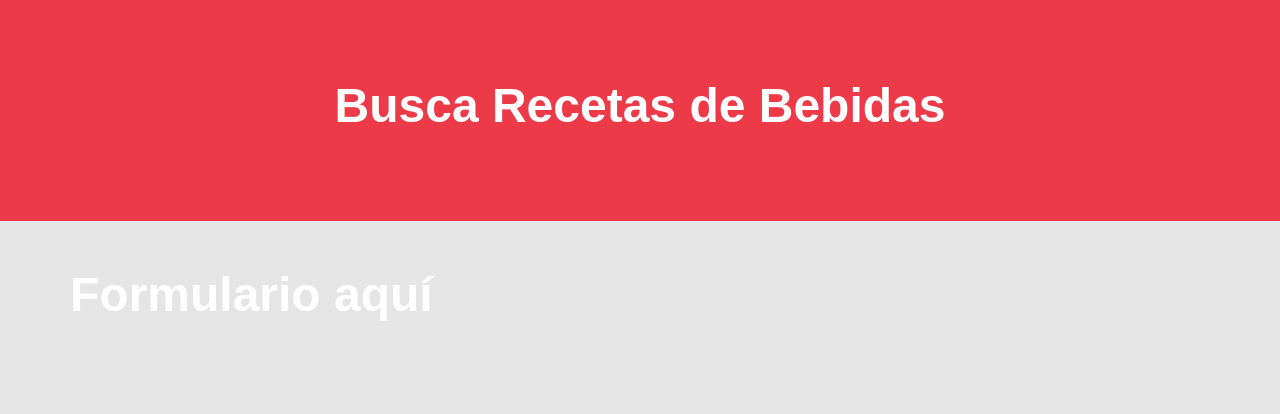
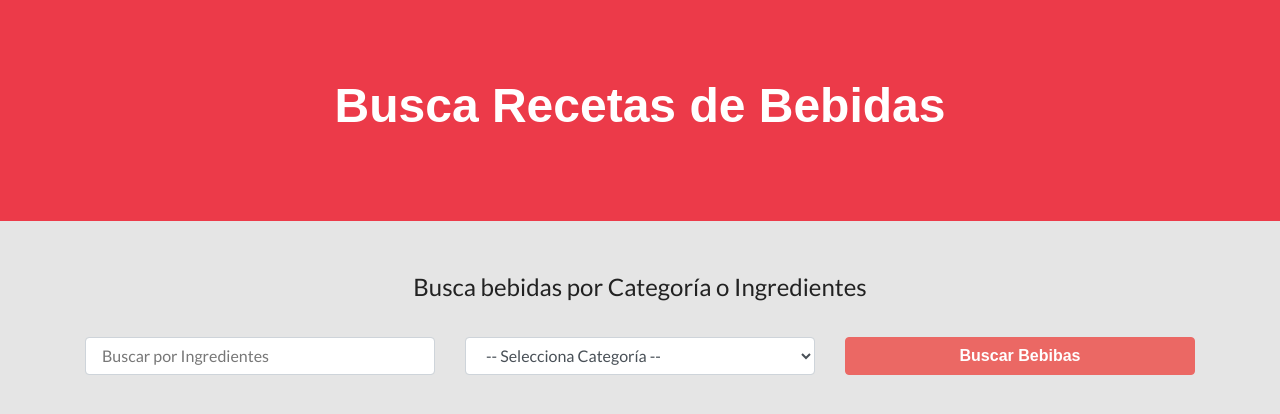
Before and after one commit to militroncho7/cocteles, a React (Create React App) app: page / in a window 1280 px wide. Shown: the top 414 px of the page. Built offline with nearby package versions, Linux system fonts and the light colour scheme; a web font is replaced by a local one.

Commit message:
create form

```diff
--- a/src/components/Formulario.js
+++ b/src/components/Formulario.js
@@ -2,7 +2,40 @@
 
 const Formulario = () => {
     return (
-        <h1>Formulario aquí</h1>
+        <form
+            className="col-12"
+        >
+            <fieldset className="text-center">
+                <legend>Busca bebidas por Categoría o Ingredientes</legend>
+            </fieldset>
+
+            <div className="row mt-4">
+                <div className="col-md-4">
+                    <input
+                        name="nombre"
+                        className="form-control"
+                        type="text"
+                        placeholder="Buscar por Ingredientes"
+                    />
+                </div>
+                <div className="col-md-4">
+                    <select
+                        className="form-control"
+                        name="categoria"
+                    >
+                        <option value="">-- Selecciona Categoría --</option>
+                    </select>
+                </div>
+
+                <div className="col-md-4">
+                    <input
+                        type="submit"
+                        className="btn btn-block btn-primary"
+                        value="Buscar Bebibas"
+                    />
+                </div>
+            </div>
+        </form>
     );
 }
 
```
